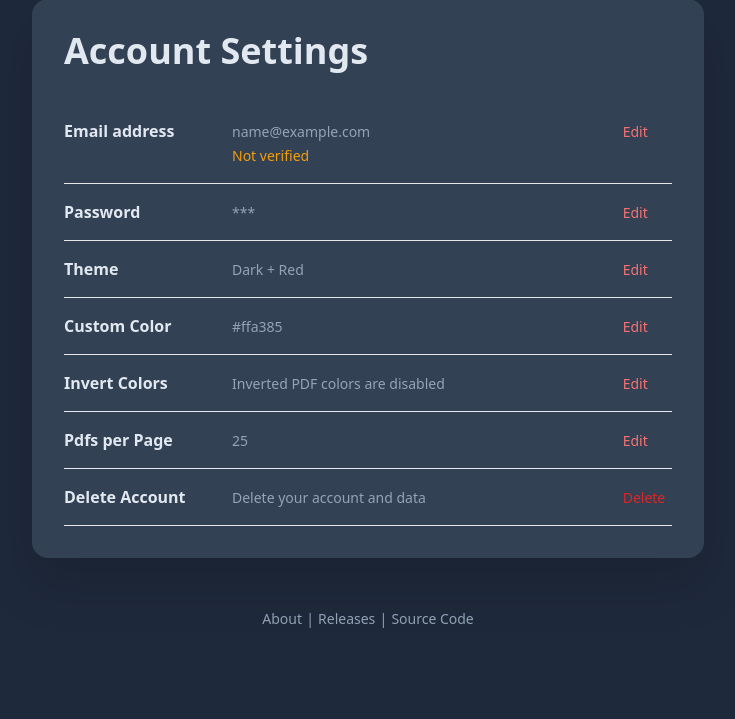
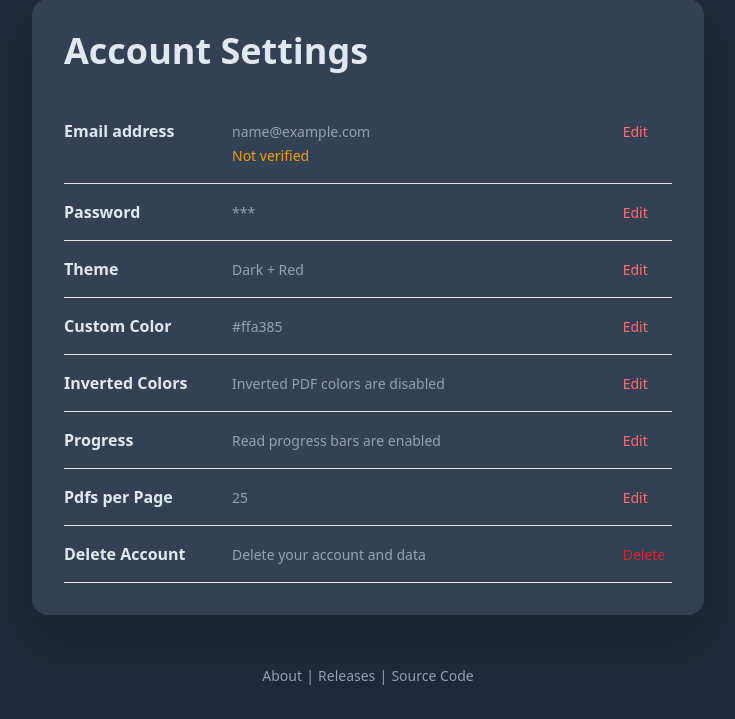
Before and after one commit to wh0th3h3llam1/PdfDing, a Django app: page /profile/settings in a window 1280 px wide. Shown: the part 97-816 px from the top of the page, without its empty margins (272-1007 px from the left). Before the commit the page ends 725 px from the top, so only its background shows below. Run offline with Django 5.2, Linux system fonts and the light colour scheme; the visitor is signed in with stand-in values (Sample User, id 1); style sheets or scripts are compiled from the project's sources; parts of the project's set-up code (start-up, migrations or seed data) failed here and were passed over; some libraries are stand-ins or nearby versions.

Commit message:
feat: Add option to hide read progressbars

```diff
--- a/pdfding/pdf/templates/includes/pdf_overview_center.html
+++ b/pdfding/pdf/templates/includes/pdf_overview_center.html
@@ -36,7 +36,8 @@
           {% endif %}
         </div>
         {% endif %}
-        <div x-data="{ tooltip_progress: false }">
+        {% if pdf.owner.show_progress_bars == 'Enabled' %}
+        <div x-data="{ tooltip_progress: false }" id="progressbar-{{ loop_id }}">
             <div class="pt-1">
                 <div x-on:mouseenter="tooltip_progress = true" x-on:mouseleave="tooltip_progress = false"
                      class="w-3/4 md:w-1/2 h-2 bg-slate-200 dark:bg-slate-600 rounded">
@@ -48,6 +49,7 @@
               </span>
             </div>
         </div>
+        {% endif %}
         <div x-data="{ tooltip_date: false }" class="text-gray-500 dark:text-slate-400 space-x-1 text-sm [&>a]:dark:text-slate-400">
           <span x-on:mouseenter="tooltip_date = true" x-on:mouseleave="tooltip_date = false" class="">
               {{ pdf.natural_age }} |
--- a/pdfding/users/models.py
+++ b/pdfding/users/models.py
@@ -25,7 +25,7 @@ class Profile(models.Model):
         ORANGE = 'Orange'
         CUSTOM = 'Custom'
 
-    class PdfInvertedMode(models.TextChoices):
+    class EnabledChoice(models.TextChoices):
         ENABLED = 'Enabled'
         DISABLED = 'Disabled'
 
@@ -37,9 +37,8 @@ class Profile(models.Model):
     custom_theme_color_secondary = models.CharField(max_length=7, default='#cc826a')
     custom_theme_color_tertiary_1 = models.CharField(max_length=7, default='#99614f')
     custom_theme_color_tertiary_2 = models.CharField(max_length=7, default='#ffc7b5')
-    pdf_inverted_mode = models.CharField(
-        choices=PdfInvertedMode.choices, max_length=8, default=PdfInvertedMode.DISABLED
-    )
+    show_progress_bars = models.CharField(choices=EnabledChoice.choices, max_length=8, default=EnabledChoice.ENABLED)
+    pdf_inverted_mode = models.CharField(choices=EnabledChoice.choices, max_length=8, default=EnabledChoice.DISABLED)
     pdfs_per_page = models.IntegerField(choices=PdfsPerPage.choices, default=PdfsPerPage.p_25)
 
     def __str__(self):  # pragma: no cover
--- a/pdfding/users/templates/profile_settings.html
+++ b/pdfding/users/templates/profile_settings.html
@@ -86,7 +86,7 @@
     </div>
     <div>
         <div class="w-1/4">
-            <span>Invert Colors</span>
+            <span>Inverted Colors</span>
         </div>
         <div class="flex justify-between w-3/4 pl-4">
             <div class="w-3/6">
@@ -100,6 +100,28 @@
                 <a id="pdf_inverted_mode_edit" class="hover:underline"
                     hx-get="{% url 'profile-setting-change' 'pdf_inverted_mode' %}"
                     hx-target="#pdf_inverted_mode"
+                    hx-swap="innerHTML">
+                    Edit
+                </a>
+            </div>
+        </div>
+    </div>
+    <div>
+        <div class="w-1/4">
+            <span>Progress</span>
+        </div>
+        <div class="flex justify-between w-3/4 pl-4">
+            <div class="w-5/6">
+                {% if user.profile.show_progress_bars == 'Enabled' %}
+                <span id="show_progress_bars">Read progress bars are enabled</span>
+                {% else %}
+                <span id="show_progress_bars">Read progress bars are disabled</span>
+                {% endif %}
+            </div>
+            <div class="w-1/6 pl-2 md:pl-6">
+                <a id="show_progress_bars_edit" class="hover:underline"
+                    hx-get="{% url 'profile-setting-change' 'show_progress_bars' %}"
+                    hx-target="#show_progress_bars"
                     hx-swap="innerHTML">
                     Edit
                 </a>
--- a/pdfding/users/views.py
+++ b/pdfding/users/views.py
@@ -10,9 +10,8 @@ from django.shortcuts import redirect, render
 from django.urls import reverse
 from django.utils.decorators import method_decorator
 from django.views import View
+from users import forms
 from users.service import get_color_shades
-
-from .forms import CustomThemeColorForm, EmailForm, PdfInvertedForm, PdfsPerPageForm, ThemeForm
 
 
 def settings(request):
@@ -28,11 +27,12 @@ class ChangeSetting(View):
     """View for changing the settings."""
 
     form_dict = {
-        'email': EmailForm,
-        'pdfs_per_page': PdfsPerPageForm,
-        'theme': ThemeForm,
-        'pdf_inverted_mode': PdfInvertedForm,
-        'custom_theme_color': CustomThemeColorForm,
+        'email': forms.EmailForm,
+        'pdfs_per_page': forms.PdfsPerPageForm,
+        'theme': forms.ThemeForm,
+        'pdf_inverted_mode': forms.PdfInvertedForm,
+        'custom_theme_color': forms.CustomThemeColorForm,
+        'show_progress_bars': forms.ProgressBarForm,
     }
 
     def get(self, request: HttpRequest, field_name: str):
@@ -44,6 +44,7 @@ class ChangeSetting(View):
             'theme': {'dark_mode': request.user.profile.dark_mode, 'theme_color': request.user.profile.theme_color},
             'custom_theme_color': {'custom_theme_color': request.user.profile.custom_theme_color},
             'pdf_inverted_mode': {'pdf_inverted_mode': request.user.profile.pdf_inverted_mode},
+            'show_progress_bars': {'show_progress_bars': request.user.profile.show_progress_bars},
         }
 
         if request.htmx:
```
Also changed, not shown: pdfding/e2e/test_pdf_e2e.py (+15 -0 lines), pdfding/e2e/test_users_e2e.py (+15 -0 lines), pdfding/users/forms.py (+8 -0 lines), pdfding/users/tests/test_views.py (+40 -37 lines), pdfding/users/migrations/0009_show_progress.py (added).
